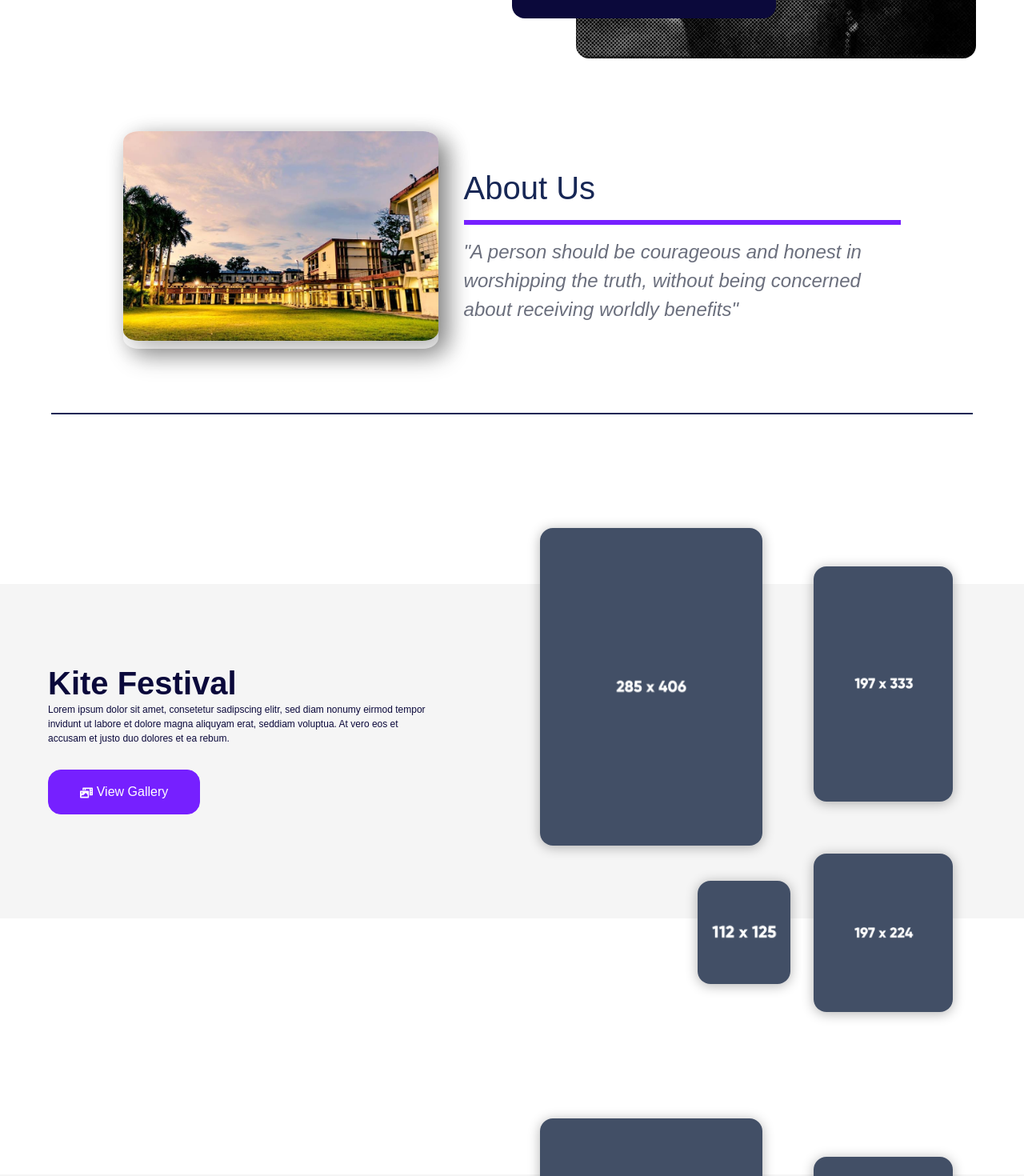
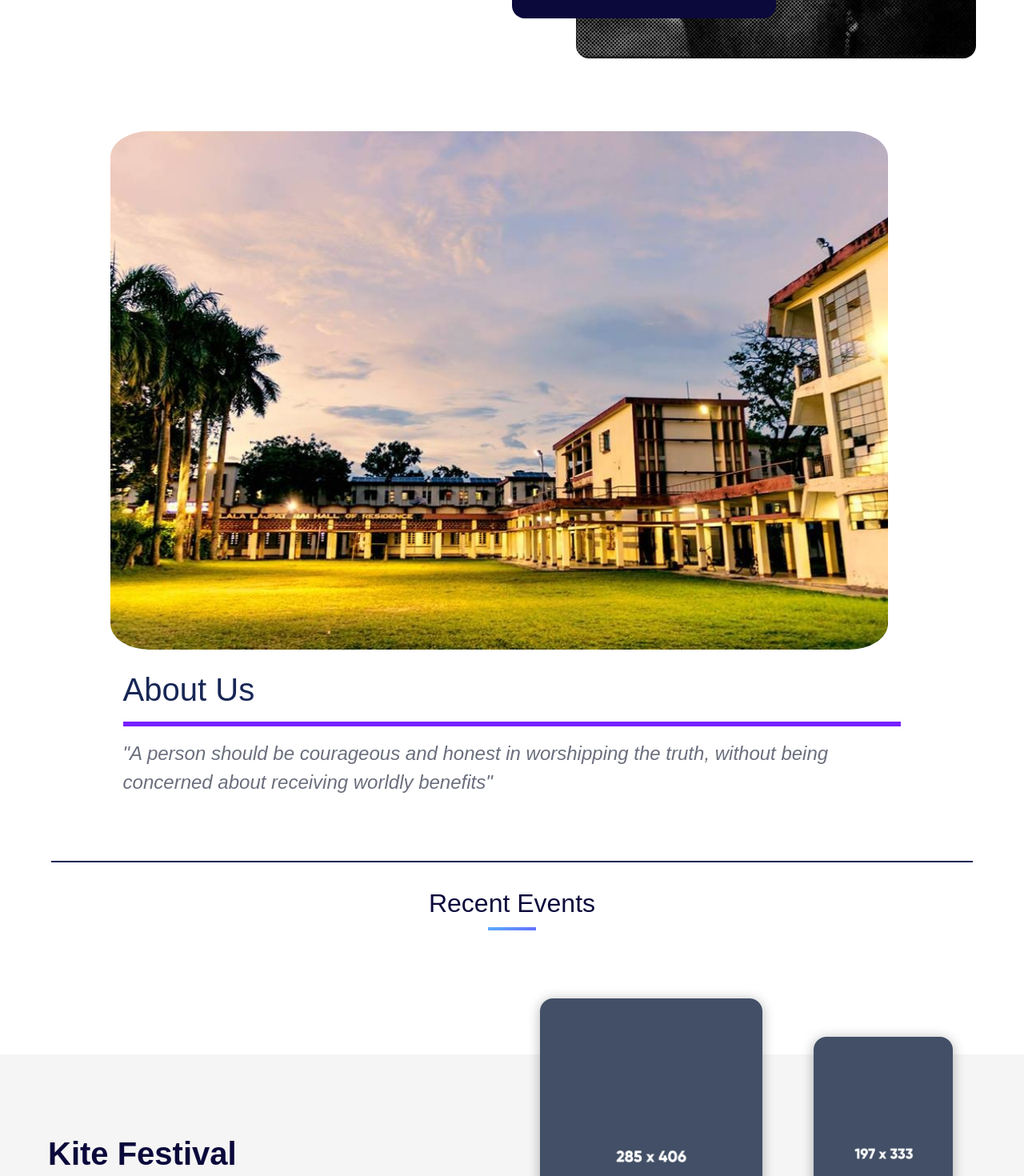
Before and after one commit to nithin-gith/llr-hall-iitkgp.github.io, a React (Create React App) app: page / in a window 1280 px wide. Shown: the part 740-2210 px from the top of the page at 80% size. Built offline with nearby package versions, Linux system fonts and the light colour scheme.

Commit message:
added recent events and removed shadow

```diff
--- a/src/components/Sections/Services.jsx
+++ b/src/components/Sections/Services.jsx
@@ -18,7 +18,7 @@ export default function Services(props) {
 
         </div>
       </div>
-      <div className="whiteBg" style={{ padding: "60px 0" }}>
+      <div className="whiteBg" style={{ padding: "20px 0" }}>
 
         <div className="lightBg">
           <div className="container">
--- a/src/screens/Landing.jsx
+++ b/src/screens/Landing.jsx
@@ -8,6 +8,7 @@ import Team from "../components/Sections/Team";
 
 import Footer from "../components/Sections/Footer"
 import About from "../components/Sections/About";
+import "../style/index.css";
 
 export default function Landing() {
   return (
@@ -15,6 +16,7 @@ export default function Landing() {
       <TopNavbar />
       <Header />
       <About/>
+      <div className="section-title" style={{marginBottom:"0px"}} ><h2 className="text" >Recent Events</h2></div>
       <Services
           eventname= "Kite Festival"
           content="Lorem ipsum dolor sit amet, consetetur sadipscing elitr, sed diam nonumy eirmod tempor invidunt ut
--- a/src/style/About.css
+++ b/src/style/About.css
@@ -36,5 +36,5 @@
 .about-image img {
   width: 100%;
   border-radius: 5%;
-  box-shadow: 10px 10px 30px 0 rgba(0, 0, 0, 0.3);
+  /* box-shadow: 10px 10px 30px 0 rgba(0, 0, 0, 0.3); */
 }
--- a/src/style/GC.css
+++ b/src/style/GC.css
@@ -53,15 +53,17 @@
   margin: auto;
   padding: 1.5rem;
   display: flex;
-  align-items: center;
+  flex-direction: column;
+  align-items: flex-start;
 }
 
 .about-image {
   /* width: 50%; */
   margin-right: 2rem;
   border-radius: 5%;
-  box-shadow: 10px 10px 30px 0 rgba(0, 0, 0, 0.3);
+  /* box-shadow: 10px 10px 30px 0 rgba(0, 0, 0, 0.3); */
 }
+
 @media(max-width:1200px){
   .about{
     display: flex;
```
